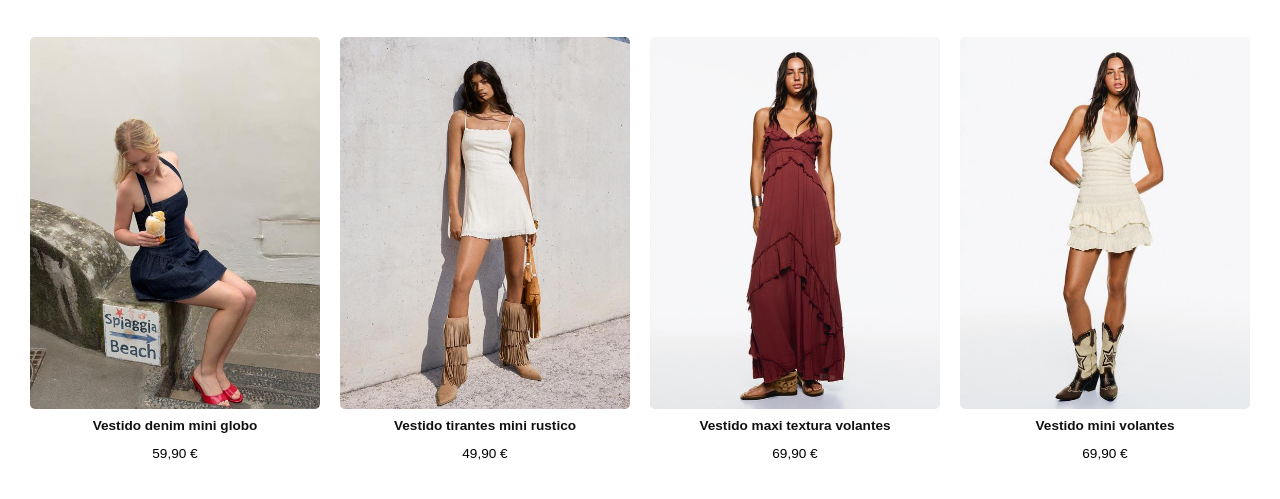
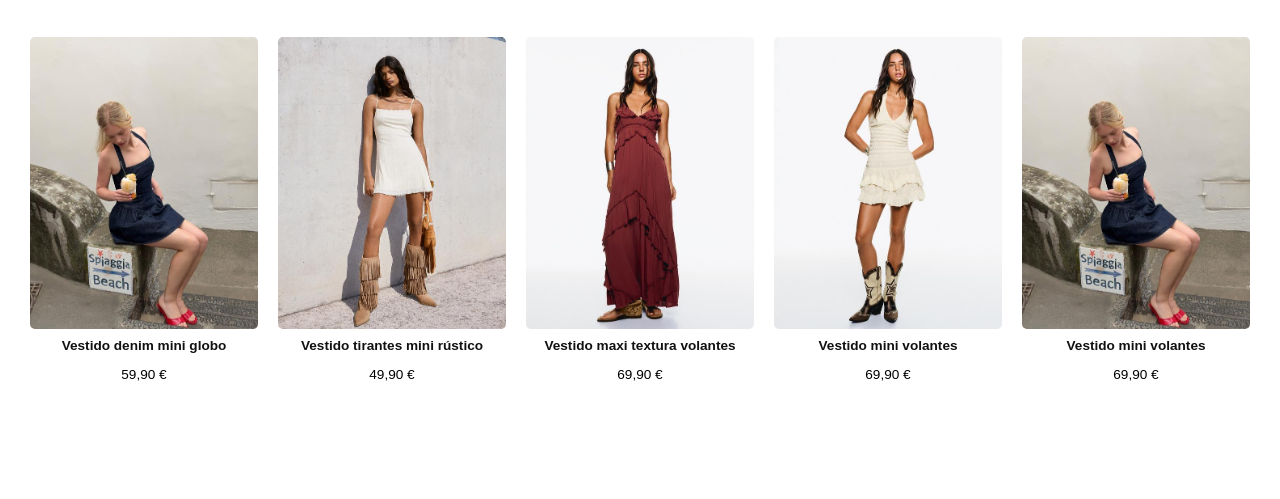
Before and after one commit to RominaOvando/Tecweb, a plain HTML site: page vestidos.html in a window 1280 px wide. Shown: the part 213-712 px from the top of the page. Drawn offline with Linux system fonts and the light colour scheme.

Commit message:
ULTIMO COMIT

```diff
--- a/estilos.css
+++ b/estilos.css
@@ -1,3 +1,5 @@
+/* estilos.css */
+
 body {
   font-family: 'Montserrat', sans-serif;
   margin: 0;
@@ -42,13 +44,11 @@
   align-items: center;
 }
 
-
 .iconos a {
   font-size: 0.9rem;
   text-decoration: none;
   color: black;
 }
-
 
 .filtros {
   display: flex;
@@ -57,7 +57,6 @@
   padding: 20px 30px;
   flex-wrap: wrap;
 }
-
 
 .boton-filtro {
   border: 1px solid red;
@@ -77,11 +76,18 @@
   padding-left: 30px;
 }
 
+
 .productos {
   display: grid;
   grid-template-columns: repeat(auto-fit, minmax(180px, 1fr));
   gap: 20px;
   padding: 20px 30px;
+}
+
+.productos.unico {
+  display: grid;
+  grid-template-columns: repeat(auto-fit, minmax(180px, 180px));
+
 }
 
 .producto {
--- a/vestidos.html
+++ b/vestidos.html
@@ -5,11 +5,8 @@
   <meta name="viewport" content="width=device-width, initial-scale=1.0">
   <title>Vestidos - STR-DEMO</title>
   <link rel="stylesheet" href="estilos.css">
-
 </head>
 <body>
-
-
   <header class="encabezado">
     <div class="encabezado-izquierda">
       <div class="logo"><a href="index.html">BERSKHA</a></div>
@@ -17,32 +14,52 @@
         🔍 <input type="text" placeholder="Escribe aquí">
       </div>
     </div>
-
     <div class="iconos">
       <a href="login.html">👤 INICIAR SESIÓN</a>
       <a href="cesta.html">🛒 CESTA</a>
     </div>
   </header>
+
   <div class="filtros">
     <a href="vestidos.html" class="boton-filtro">🔥 Vestidos</a>
     <a href="jeans.html" class="boton-filtro">🔥 Jeans</a>
     <a href="Faldas.html" class="boton-filtro">🔥 Faldas</a>
     <a href="Botas.html" class="boton-filtro">🔥 Botas</a>
-    <a href="index.html" class="boton-filtro"> Cerrar</a>
+    <a href="index.html" class="boton-filtro">Cerrar</a>
+  </div>
+
+  <h2 class="titulo-seccion">Vestidos</h2>
+
+  <!-- PRIMERA FILA DE PRODUCTOS -->
+  <div class="productos">
+    <div class="producto">
+      <img src="vestido 1.jpg" alt="Vestido 1">
+      <p class="nombre">Vestido denim mini globo</p>
+      <p class="precio">59,90 €</p>
+    </div>
+    <div class="producto">
+      <img src="vestido 2.jpg" alt="Vestido 2">
+      <p class="nombre">Vestido tirantes mini rústico</p>
+      <p class="precio">49,90 €</p>
+    </div>
+    <div class="producto">
+      <img src="vestido 3.jpg" alt="Vestido 3">
+      <p class="nombre">Vestido maxi textura volantes</p>
+      <p class="precio">69,90 €</p>
+    </div>
+    <div class="producto">
+      <img src="vestido 4.jpg" alt="Vestido 4">
+      <p class="nombre">Vestido mini volantes</p>
+      <p class="precio">69,90 €</p>
+    </div>
+    <div class="producto">
+      <img src="vestido 1.jpg" alt="Vestido 4">
+      <p class="nombre">Vestido mini volantes</p>
+      <p class="precio">69,90 €</p>
+    </div>
 
   </div>
 
-  <h2 class="titulo-seccion">Vestidos</h2>
-  <div class="productos">
-    <div class="producto"><img src="vestido 1.jpg" alt="Vestido 1"><p class="nombre">Vestido denim mini globo <p class="precio">59,90 €</p></p>
-    </div>
-
-    <div class="producto"><img src="vestido 2.jpg" alt="Vestido 2"><p class="nombre">Vestido tirantes mini rustico<p class="precio">49,90 €</p></p>
-    </div>
-    <div class="producto"><img src="vestido 3.jpg" alt="vestido 3"><p class="nombre">Vestido maxi textura volantes<p class="precio">69,90 €</p></p>
-    </div>
-    <div class="producto"><img src="vestido 4.jpg" alt="vestido4"><p class="nombre">Vestido mini volantes<p class="precio">69,90 €</p></p>
-
-  </div>
+  <!-- SEGUNDA FILA DE PRODUCTOS (sólo uno, mismo ancho que los demás) -->
 </body>
 </html>
```
Also changed, not shown: index.html (+0 -3 lines), VESTIDO 5.jpg (added).
